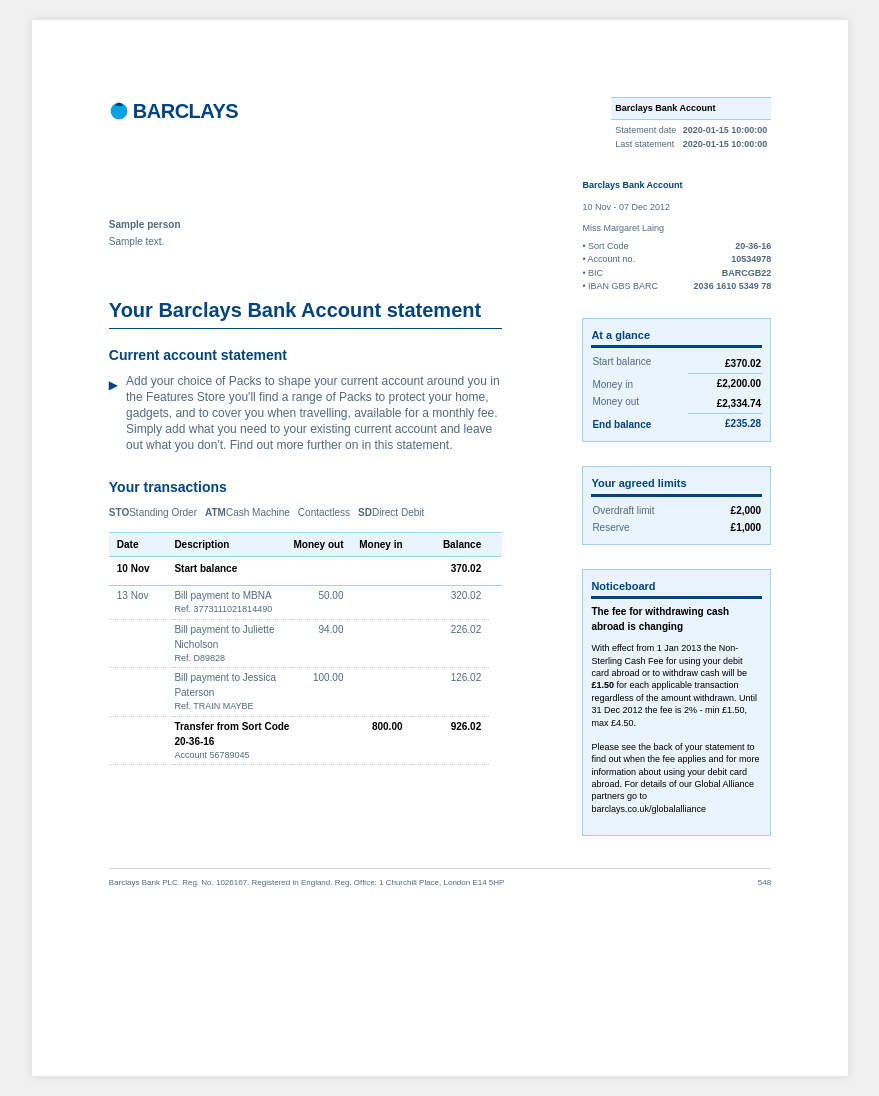
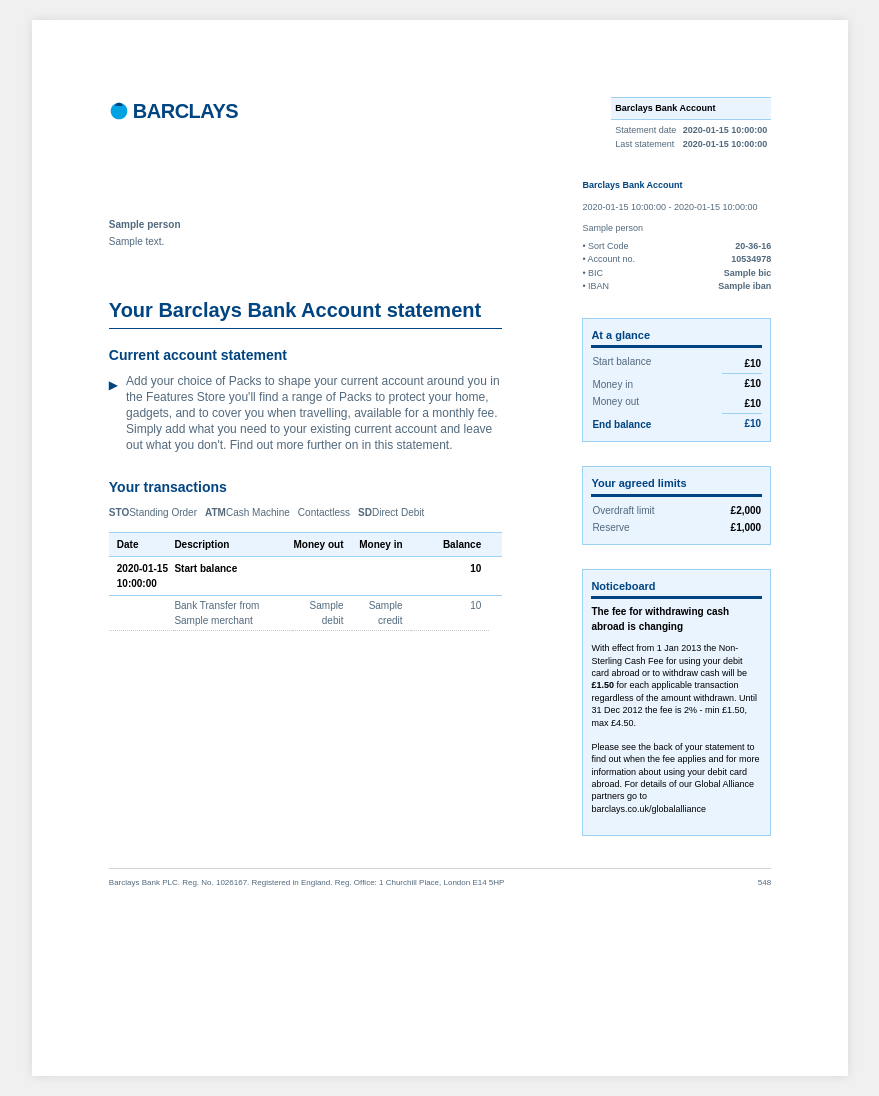
Before and after one commit to chrisov/PII_detection, a Python web app: template data/templates/html/Barclays.html in a window 1280 px wide. Shown: the whole page, without its empty margins (200-1079 px from the left). Run offline with Jinja, Linux system fonts and the light colour scheme; the template is opened without the code that fills it: most values are stand-ins (such as "Sample title", 1, 10 or a date in 2020); some libraries are stand-ins or nearby versions.

Commit message:
- Barclays pdf gen init

```diff
--- a/data/account.py
+++ b/data/account.py
@@ -15,12 +15,13 @@ class account:
 		self._statement = statement(synthetic_info)
 		self._iban = synthetic_info.bban()
 		self._bic = bank["BIC"]
-		generate_pdfs(self._iban, self._holder, self._statement)
 
 
 	def __repr__(self):
 		res = f"\n{Fore.GREEN + 'Bank account ' + Style.RESET_ALL + '-' * 40}\n"
 		res += f"{Fore.YELLOW}Name{Style.RESET_ALL}: {self._name}\n"
+		res += f"{Fore.YELLOW}BIC SWIFT{Style.RESET_ALL}: {self._bic}\n"
+		res += f"{Fore.YELLOW}Iban{Style.RESET_ALL}: {self._iban}\n"
 		res += f"{self._holder}\n"
 		res += f"{'-' * 40 + Fore.RED + ' Bank account' + Style.RESET_ALL}"
 		return res
--- a/data/main.py
+++ b/data/main.py
@@ -1,6 +1,8 @@
 # Synthetic data generation pipeline entry point
 import json
 from account import account
+from synthetic_gen import generate_pdfs
+
 
 CONFIG_PATH = "config/config.json"
 try:
@@ -13,9 +15,8 @@ if __name__ == "__main__":
 	accounts = []
 	# for bank in config["banks"]:
 	# 	accounts.append(account(bank))
-
 	accounts.append(account(config["banks"][0]))
-	# accounts.append(account(config["banks"][1]))
 
 	for acc in accounts:
+		generate_pdfs(acc)
 		print(acc)
--- a/data/templates/html/Barclays.html
+++ b/data/templates/html/Barclays.html
@@ -140,60 +140,29 @@
                 <div class="text-[10px] text-barclays-text-gray">
                     <!-- Row: Start balance -->
                     <div class="flex transaction-row font-bold text-black border-b border-barclays-medium-blue-border py-1">
-                        <div class="w-1/6 pl-2">10 Nov</div>
+                        <div class="w-1/6 pl-2">{{ statement._issue_date }}</div>
                         <div class="w-[30%]">Start balance</div>
                         <div class="w-[15%] text-right pr-2"></div>
                         <div class="w-[15%] text-right pr-2"></div>
-                        <div class="w-1/5 text-right pr-2">370.02</div>
+                        <div class="w-1/5 text-right pr-2">{{ statement._balance }}</div>
                     </div>
 
-                    <!-- Row 1: Bill Payment -->
-                    <div class="flex transaction-row">
-                        <div class="w-1/6 pl-2 transaction-cell">13 Nov</div>
-                        <div class="w-[30%] transaction-cell">
-                            Bill payment to MBNA
-                            <div class="text-[9px]">Ref. 3773111021814490</div>
-                        </div>
-                        <div class="w-[15%] text-right pr-2 transaction-cell">50.00</div>
-                        <div class="w-[15%] text-right pr-2 transaction-cell"></div>
-                        <div class="w-1/5 text-right pr-2 transaction-cell">320.02</div>
-                    </div>
-
-                    <!-- Row 2: Bill Payment (Nested 1) -->
+                    <!-- Row 3: Bill Payment (Nested 2) -->
+				    {% for t in transactions[1:] %}
                     <div class="flex transaction-row">
                         <div class="w-1/6 pl-2 transaction-cell"></div>
                         <div class="w-[30%] transaction-cell">
-                            Bill payment to Juliette Nicholson
-                            <div class="text-[9px]">Ref. D89828</div>
+                            {% if t.debit == None %}
+                                Bill payment to {{ t.merchant }}
+                            {% else %}
+                                Bank Transfer from {{ t.merchant }}
+                            {% endif %}
                         </div>
-                        <div class="w-[15%] text-right pr-2 transaction-cell">94.00</div>
-                        <div class="w-[15%] text-right pr-2 transaction-cell"></div>
-                        <div class="w-1/5 text-right pr-2 transaction-cell">226.02</div>
+                        <div class="w-[15%] text-right pr-2 transaction-cell">{{ t.debit }}</div>
+                        <div class="w-[15%] text-right pr-2 transaction-cell">{{ t.credit }}</div>
+                        <div class="w-1/5 text-right pr-2 transaction-cell">{{ t.balance }}</div>
                     </div>
-
-                    <!-- Row 3: Bill Payment (Nested 2) -->
-                    <div class="flex transaction-row">
-                        <div class="w-1/6 pl-2 transaction-cell"></div>
-                        <div class="w-[30%] transaction-cell">
-                            Bill payment to Jessica Paterson
-                            <div class="text-[9px]">Ref. TRAIN MAYBE</div>
-                        </div>
-                        <div class="w-[15%] text-right pr-2 transaction-cell">100.00</div>
-                        <div class="w-[15%] text-right pr-2 transaction-cell"></div>
-                        <div class="w-1/5 text-right pr-2 transaction-cell">126.02</div>
-                    </div>
-
-                    <!-- Row 4: Transfer In (Money In) -->
-                    <div class="flex transaction-row font-bold text-black">
-                        <div class="w-1/6 pl-2 transaction-cell"></div>
-                        <div class="w-[30%] transaction-cell">
-                            Transfer from Sort Code 20-36-16
-                            <div class="text-[9px] font-normal text-barclays-text-gray">Account 56789045</div>
-                        </div>
-                        <div class="w-[15%] text-right pr-2 transaction-cell"></div>
-                        <div class="w-[15%] text-right pr-2 transaction-cell">800.00</div>
-                        <div class="w-1/5 text-right pr-2 transaction-cell">926.02</div>
-                    </div>
+				    {% endfor %}
                 </div>
             </div>
 
@@ -203,8 +172,8 @@
                 <!-- Account Details -->
                 <div class="text-[9px] text-barclays-text-gray mb-6">
                     <div class="font-bold text-barclays-dark-blue mb-2">Barclays Bank Account</div>
-                    <div>10 Nov - 07 Dec 2012</div>
-                    <div class="mt-2">Miss Margaret Laing</div>
+                    <div>{{ statement._issue_date }} - {{ statement._last_statement_date}}</div>
+                    <div class="mt-2">{{ person._name }}</div>
                     <div class="flex justify-between mt-1">
                         <span>• Sort Code</span>
                         <span class="font-bold">20-36-16</span>
@@ -215,11 +184,11 @@
                     </div>
                     <div class="flex justify-between">
                         <span>• BIC</span>
-                        <span class="font-bold">BARCGB22</span>
+                        <span class="font-bold">{{ bic }}</span>
                     </div>
                     <div class="flex justify-between">
-                        <span>• IBAN GBS BARC</span>
-                        <span class="font-bold">2036 1610 5349 78</span>
+                        <span>• IBAN</span>
+                        <span class="font-bold">{{ iban }}</span>
                     </div>
                 </div>
 
@@ -229,19 +198,19 @@
                     <table class="w-full text-[10px] text-barclays-text-gray">
                         <tr>
                             <td class="pb-1">Start balance</td>
-                            <td class="text-right font-bold text-black border-b border-barclays-medium-blue-border">£370.02</td>
+                            <td class="text-right font-bold text-black border-b border-barclays-medium-blue-border">£{{ statement._balance }}</td>
                         </tr>
                         <tr>
                             <td class="pt-1">Money in</td>
-                            <td class="text-right font-bold text-black">£2,200.00</td>
+                            <td class="text-right font-bold text-black">£{{ statement.calculate_total_credits() }}</td>
                         </tr>
                         <tr>
                             <td class="pb-1">Money out</td>
-                            <td class="text-right font-bold text-black border-b border-barclays-medium-blue-border">£2,334.74</td>
+                            <td class="text-right font-bold text-black border-b border-barclays-medium-blue-border">£{{ statement.calculate_total_debits() }}</td>
                         </tr>
                         <tr>
                             <td class="pt-1 font-bold text-barclays-dark-blue">End balance</td>
-                            <td class="text-right font-bold text-barclays-dark-blue">£235.28</td>
+                            <td class="text-right font-bold text-barclays-dark-blue">£{{ statement._history[-1]['balance'] }}</td>
                         </tr>
                     </table>
                 </div>
```
Also changed, not shown: data/bank_statement.py (+4 -4 lines), data/synthetic_gen.py (+6 -5 lines), data/templates/resources/Bank_of_Austria.html (renamed from data/templates/html/Bank_of_Austria.html).
